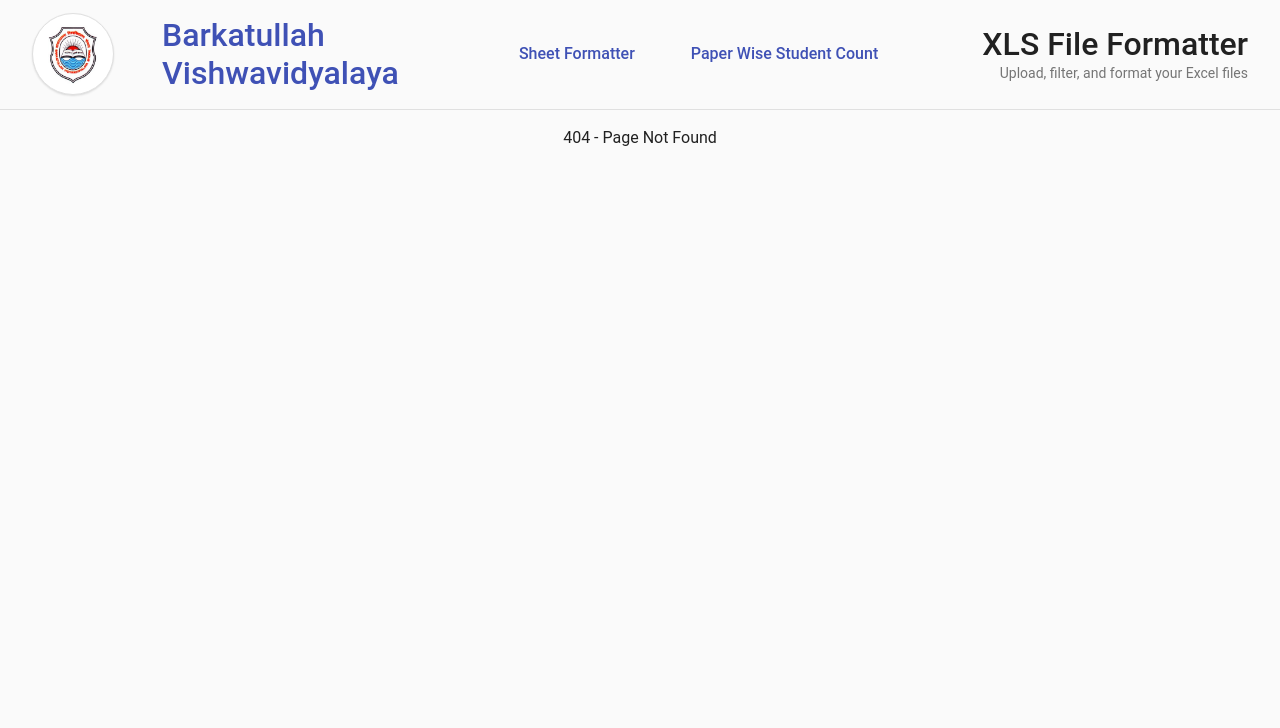
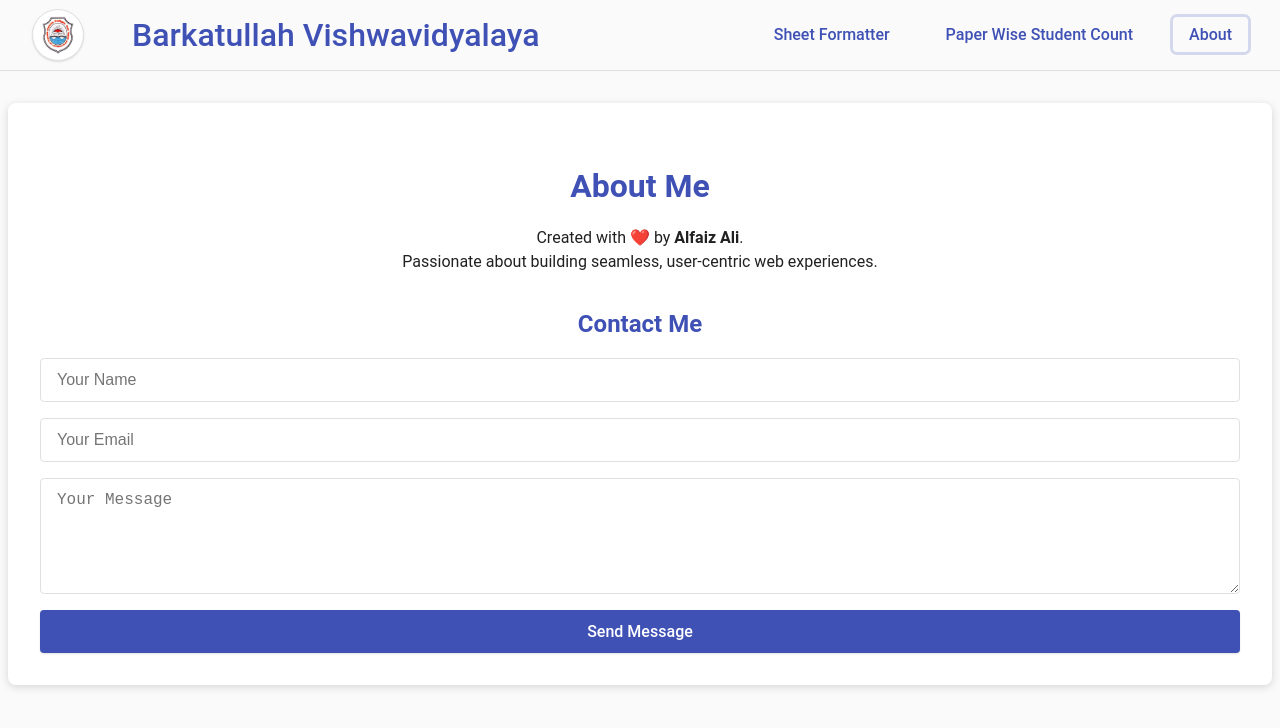
Before and after one commit to mOnXxT3r/sheetFormatter, a React (Vite) app: page /about in a window 1280 px wide. Before the commit this address had no page. Shown: the top 728 px of the page. Built offline with nearby package versions, Linux system fonts and the light colour scheme.

Commit message:
added about page

```diff
--- a/package.json
+++ b/package.json
@@ -10,6 +10,7 @@
     "preview": "vite preview"
   },
   "dependencies": {
+    "@emailjs/browser": "^4.4.1",
     "@reduxjs/toolkit": "^2.7.0",
     "react": "^19.0.0",
     "react-dom": "^19.0.0",
--- a/src/App.jsx
+++ b/src/App.jsx
@@ -6,6 +6,7 @@
 import Header from "./components/Header";
 import { Provider } from "react-redux";
 import { store } from "./store";
+import About from "./components/About";
 
 function App() {
   return (
@@ -17,6 +18,7 @@
           <Route path="/sheetFormatter" element={<ExcelUploader />} />
           <Route path="/student/:id" element={<StudentDetails />} />
           <Route path="/paperCount" element={<PaperCount />} />
+          <Route path="/about" element={<About />} />
           <Route path="*" element={<div className="p-4">404 - Page Not Found</div>} />
         </Routes>
       </BrowserRouter>
--- /dev/null
+++ b/src/components/About.jsx
@@ -0,0 +1,53 @@
+import React, { useRef, useState } from "react";
+import emailjs from "@emailjs/browser";
+import "./About.scss";
+
+const About = () => {
+  const formRef = useRef();
+  const [messageSent, setMessageSent] = useState(false);
+
+  const sendEmail = (e) => {
+    e.preventDefault();
+
+    emailjs
+      .sendForm(
+        "service_b2rmqwj", // Replace with your EmailJS Service ID
+        "template_e53hbop", // Replace with your EmailJS Template ID
+        formRef.current,
+        "JGwkb25zol28bthUw" // Replace with your EmailJS Public Key
+      )
+      .then(
+        (result) => {
+          console.log(result.text);
+          setMessageSent(true);
+          formRef.current.reset();
+        },
+        (error) => {
+          console.error(error.text);
+        }
+      );
+  };
+
+  return (
+    <div className="about-container">
+      <h2>About Me</h2>
+      <p className="about-description">
+        Created with ❤️ by <strong>Alfaiz Ali</strong>. <br />
+        Passionate about building seamless, user-centric web experiences.
+      </p>
+
+      <div className="contact-form-wrapper">
+        <h3>Contact Me</h3>
+        <form ref={formRef} onSubmit={sendEmail} className="contact-form">
+          <input type="text" name="user_name" placeholder="Your Name" required />
+          <input type="email" name="user_email" placeholder="Your Email" required />
+          <textarea name="message" placeholder="Your Message" rows="5" required></textarea>
+          <button type="submit">Send Message</button>
+          {messageSent && <p className="success-message">Message sent successfully!</p>}
+        </form>
+      </div>
+    </div>
+  );
+};
+
+export default About;
--- /dev/null
+++ b/src/components/About.scss
@@ -0,0 +1,70 @@
+.about-container {
+  max-width: 1200px;
+  margin: 2rem auto;
+  padding: 2rem;
+  background: #ffffff;
+  border-radius: 8px;
+  box-shadow: 0px 2px 8px rgba(0, 0, 0, 0.15);
+  font-family: "Roboto", system-ui, sans-serif;
+  color: #212121;
+
+  h2 {
+    font-size: 2rem;
+    margin-bottom: 1rem;
+    color: #3f51b5;
+    text-align: center;
+  }
+
+  .about-description {
+    font-size: 1rem;
+    margin-bottom: 2rem;
+    text-align: center;
+  }
+
+  .contact-form-wrapper {
+    margin-top: 2rem;
+
+    h3 {
+      font-size: 1.5rem;
+      margin-bottom: 1rem;
+      color: #3f51b5;
+      text-align: center;
+    }
+
+    .contact-form {
+      display: flex;
+      flex-direction: column;
+      gap: 1rem;
+
+      input,
+      textarea {
+        padding: 0.75rem 1rem;
+        border: 1px solid #e0e0e0;
+        border-radius: 4px;
+        font-size: 1rem;
+      }
+
+      button {
+        padding: 0.75rem;
+        background-color: #3f51b5;
+        color: #ffffff;
+        border: none;
+        border-radius: 4px;
+        cursor: pointer;
+        font-weight: 500;
+        transition: background-color 0.3s ease;
+
+        &:hover {
+          background-color: #303f9f;
+        }
+      }
+
+      .success-message {
+        color: #4caf50;
+        font-size: 0.9rem;
+        margin-top: 0.5rem;
+        text-align: center;
+      }
+    }
+  }
+}
--- a/src/components/ExcelUploader.jsx
+++ b/src/components/ExcelUploader.jsx
@@ -48,7 +48,15 @@
 
         filesProcessed++;
         if (filesProcessed === files.length) {
-          dispatch(setExcelData(allData));
+          dispatch(
+            setExcelData(
+              allData.sort((a, b) => {
+                const rollA = parseInt(a.ROLLNO.replace(",", ""));
+                const rollB = parseInt(b.ROLLNO.replace(",", ""));
+                return rollA - rollB;
+              })
+            )
+          );
           dispatch(
             setUniquePapers(
               [...allPaperNames].sort((a, b) => {
@@ -149,7 +157,7 @@
         </div>
       </div>
 
-      {selectedPaper && (
+      {selectedPaper && filteredStudents.length > 0 && (
         <>
           <div className="paper-details">
             <h3 className="paper-details__title">Students Enrolled in Paper : {selectedPaper}</h3>
@@ -159,6 +167,18 @@
           </div>
           <div>
             <StudentTable students={filteredStudents} />
+          </div>
+        </>
+      )}
+
+      {excelData && excelData.length > 0 && filteredStudents.length === 0 && (
+        <>
+          <div className="paper-details">
+            <h3 className="paper-details__title">Students List</h3>
+            <p className="paper-details__summary">{excelData.length} Total Students</p>
+          </div>
+          <div>
+            <StudentTable students={excelData} />
           </div>
         </>
       )}
--- a/src/components/Header.jsx
+++ b/src/components/Header.jsx
@@ -10,9 +10,7 @@
       <div className="logo-container">
         <img src={BULogo} alt="Barkatullah Vishwavidyalaya Logo" />
       </div>
-      <h1>
-        Barkatullah <br /> Vishwavidyalaya
-      </h1>
+      <h1>Barkatullah Vishwavidyalaya</h1>
 
       <nav className="header-nav">
         <ul className="header-nav__list">
@@ -36,13 +34,18 @@
               <span>Paper Wise Student Count</span>
             </NavLink>
           </li>
+          <li>
+            <NavLink
+              to="/about"
+              className={({ isActive }) =>
+                `header-nav__link ${isActive ? "header-nav__link--active" : ""}`
+              }
+            >
+              <span>About</span>
+            </NavLink>
+          </li>
         </ul>
       </nav>
-
-      <div className="header-right">
-        <h2 className="uploader-title">XLS File Formatter</h2>
-        <p>Upload, filter, and format your Excel files</p>
-      </div>
     </header>
   );
 };
--- a/src/components/Header.scss
+++ b/src/components/Header.scss
@@ -28,8 +28,8 @@
 }
 
 .logo-container {
-  width: 80px;
-  height: 80px;
+  width: 50px;
+  height: 50px;
   background-color: #ffffff;
   display: flex;
   justify-content: center;
@@ -39,7 +39,7 @@
   box-shadow: 0 1px 2px rgba(0, 0, 0, 0.12);
 
   & > img {
-    width: 50px;
+    width: 65%;
   }
 }
 
@@ -58,7 +58,7 @@
 .header-nav {
   flex-grow: 1;
   display: flex;
-  justify-content: center;
+  justify-content: flex-end;
   align-items: center;
   padding: 0.75rem 0;
 }
--- a/src/components/PaperCount.jsx
+++ b/src/components/PaperCount.jsx
@@ -28,8 +28,10 @@
 
   return (
     <div className="paper-count-container">
+      {paperCounts.length > 0 ? (
+        <>
           <h2 className="paper-count-title">Paper Wise Student Count</h2>
-      {paperCounts.length > 0 ? (
+
           <table className="paper-count-table">
             <thead>
               <tr>
@@ -48,6 +50,7 @@
               ))}
             </tbody>
           </table>
+        </>
       ) : (
         <p className="no-data-text">No data available. Please upload and select papers first.</p>
       )}
```
Also changed, not shown: 1 other file (tests, documents, lock files or other folders). Lines whose indentation alone changed are shown as unchanged.
